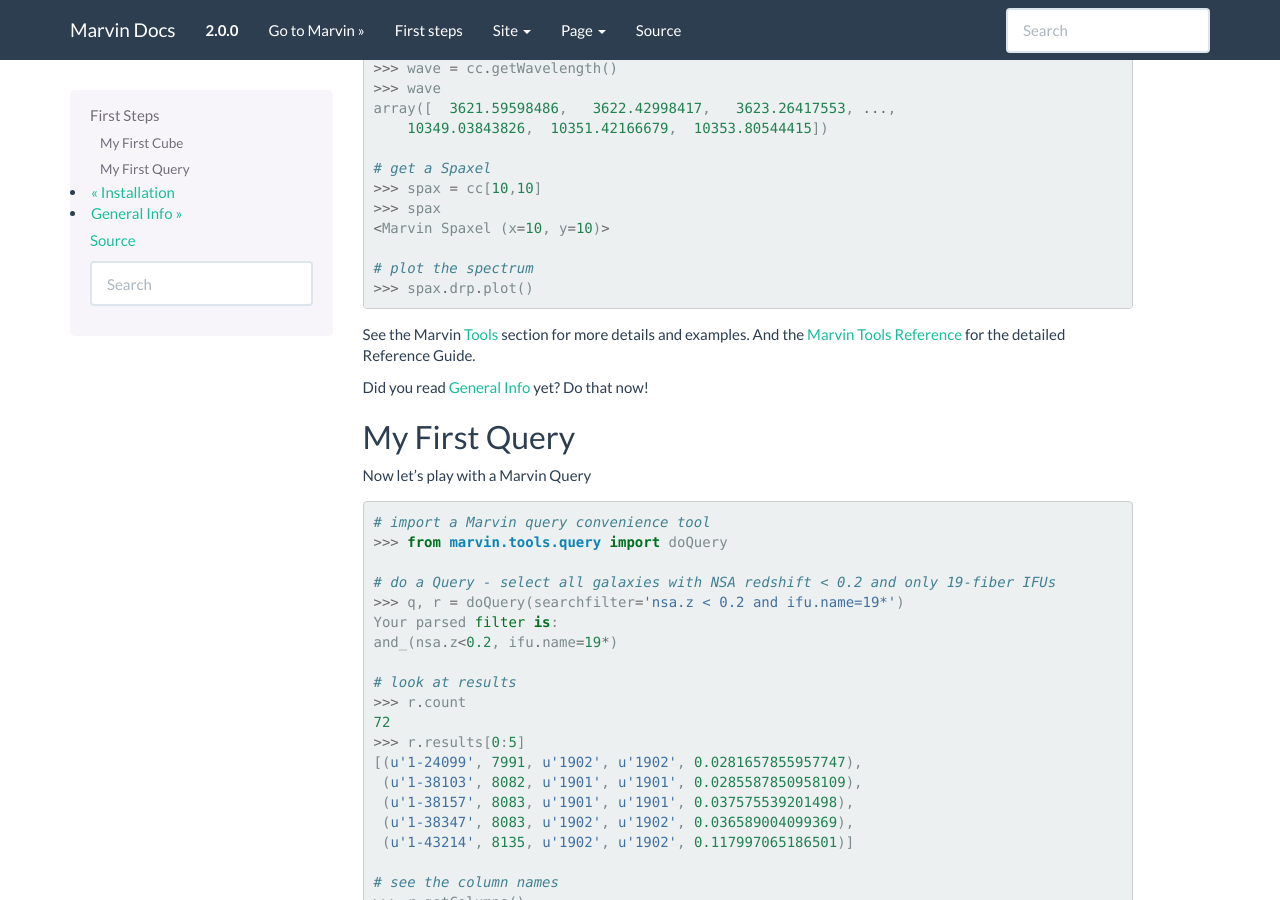
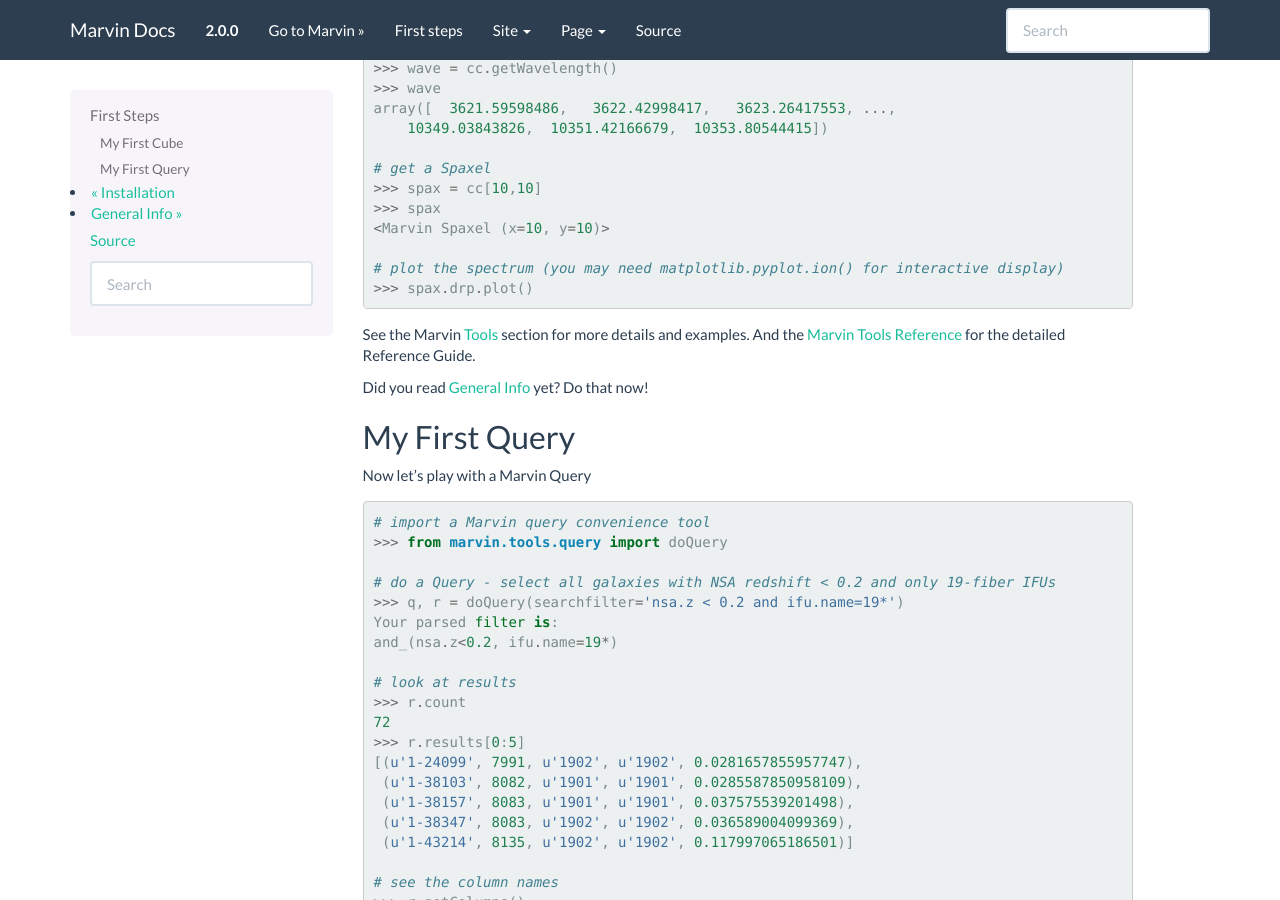
Before and after one commit to sdss/marvin, a Sphinx documentation site: the page built from docs/sphinx/first-steps.rst, in a window 1280 px wide and 900 px high, scrolled down 1019 px. Built offline with Sphinx 7.4.7, drawn with Linux system fonts in a browser that asks for light colours; pages that are not in the unit, such as notebooks, are missing from menus.

Commit message:
adde d note about ion

```diff
--- a/docs/sphinx/first-steps.rst
+++ b/docs/sphinx/first-steps.rst
@@ -65,7 +65,7 @@
     >>> spax
     <Marvin Spaxel (x=10, y=10)>
 
-    # plot the spectrum
+    # plot the spectrum (you may need matplotlib.pyplot.ion() for interactive display)
     >>> spax.drp.plot()
 
 See the Marvin :ref:`marvin-tools` section for more details and examples.  And the :ref:`marvin-tools-ref` for the detailed Reference Guide.
```
